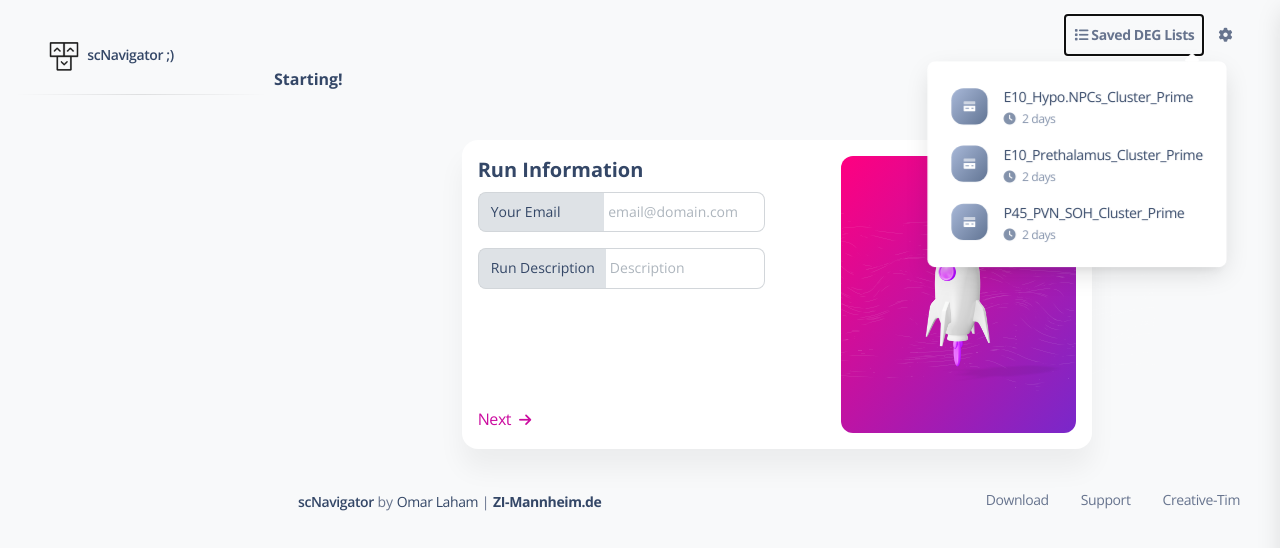
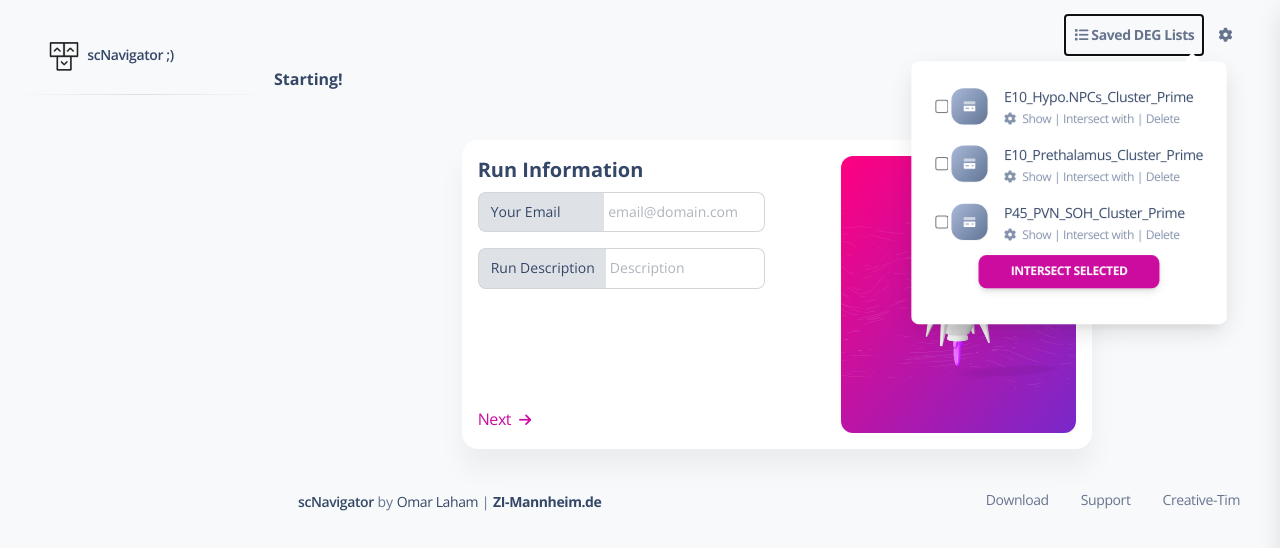
Before and after one commit to OmarLaham/scNavigator, a Django app: page /start in a window 1280 px wide, after a click on "Saved DEG Lists". Shown: the top 548 px of the page. Run offline with Django 3.2, Linux system fonts and the light colour scheme; some libraries are stand-ins or nearby versions.

Commit message:
add Intersect Selected button to Saved DEG Lists

```diff
--- a/webserver/planet/templates/includes/navigation.html
+++ b/webserver/planet/templates/includes/navigation.html
@@ -39,6 +39,7 @@
                 <li>
                   <a class="dropdown-item border-radius-md" href="javascript:;">
                     <div class="d-flex py-1">
+                      <input type="checkbox" class="chk-saved-deg-list" data-deg-list-id="" />&nbsp;
                       <div class="avatar avatar-sm bg-gradient-secondary  me-3  my-auto">
                         <svg width="12px" height="12px" viewBox="0 0 43 36" version="1.1" xmlns="http://www.w3.org/2000/svg" xmlns:xlink="http://www.w3.org/1999/xlink">
                           <title>credit-card</title>
@@ -59,8 +60,10 @@
                           E10_Hypo.NPCs_Cluster_Prime
                         </h6>
                         <p class="text-xs text-secondary mb-0">
-                          <i class="fa fa-clock me-1"></i>
-                          2 days
+                          <i class="fa fa-cog me-1"></i>
+                          <span class="deg_list_show cursor-pointer" data-deg-list-id="">Show</span> |
+                          <span class="deg_list_intersect cursor-pointer" data-deg-list-id="">Intersect with</span> |
+                          <span class="deg_list_show cursor-pointer" data-deg-list-id="">Delete</span>
                         </p>
                       </div>
                     </div>
@@ -69,6 +72,7 @@
                 <li>
                   <a class="dropdown-item border-radius-md" href="javascript:;">
                     <div class="d-flex py-1">
+                      <input type="checkbox" class="chk-saved-deg-list" data-deg-list-id="" />&nbsp;
                       <div class="avatar avatar-sm bg-gradient-secondary  me-3  my-auto">
                         <svg width="12px" height="12px" viewBox="0 0 43 36" version="1.1" xmlns="http://www.w3.org/2000/svg" xmlns:xlink="http://www.w3.org/1999/xlink">
                           <title>credit-card</title>
@@ -89,8 +93,10 @@
                           E10_Prethalamus_Cluster_Prime
                         </h6>
                         <p class="text-xs text-secondary mb-0">
-                          <i class="fa fa-clock me-1"></i>
-                          2 days
+                          <i class="fa fa-cog me-1"></i>
+                          <span class="deg_list_show cursor-pointer" data-deg-list-id="">Show</span> |
+                          <span class="deg_list_intersect cursor-pointer" data-deg-list-id="">Intersect with</span> |
+                          <span class="deg_list_show cursor-pointer" data-deg-list-id="">Delete</span>
                         </p>
                       </div>
                     </div>
@@ -99,6 +105,7 @@
                 <li>
                   <a class="dropdown-item border-radius-md" href="javascript:;">
                     <div class="d-flex py-1">
+                      <input type="checkbox" class="chk-saved-deg-list" data-deg-list-id="" />&nbsp;
                       <div class="avatar avatar-sm bg-gradient-secondary  me-3  my-auto">
                         <svg width="12px" height="12px" viewBox="0 0 43 36" version="1.1" xmlns="http://www.w3.org/2000/svg" xmlns:xlink="http://www.w3.org/1999/xlink">
                           <title>credit-card</title>
@@ -119,12 +126,19 @@
                           P45_PVN_SOH_Cluster_Prime
                         </h6>
                         <p class="text-xs text-secondary mb-0">
-                          <i class="fa fa-clock me-1"></i>
-                          2 days
+                          <i class="fa fa-cog me-1"></i>
+                          <span class="deg_list_show cursor-pointer" data-deg-list-id="">Show</span> |
+                          <span class="deg_list_intersect cursor-pointer" data-deg-list-id="">Intersect with</span> |
+                          <span class="deg_list_show cursor-pointer" data-deg-list-id="">Delete</span>
                         </p>
                       </div>
                     </div>
                   </a>
+                </li>
+                <li>
+                    <div class="d-flex py-1 text-center justify-content-center">
+                      <button class="btn btn-primary btn-sm">Intersect Selected</button>
+                    </div>
                 </li>
               </ul>
             </li>
```
